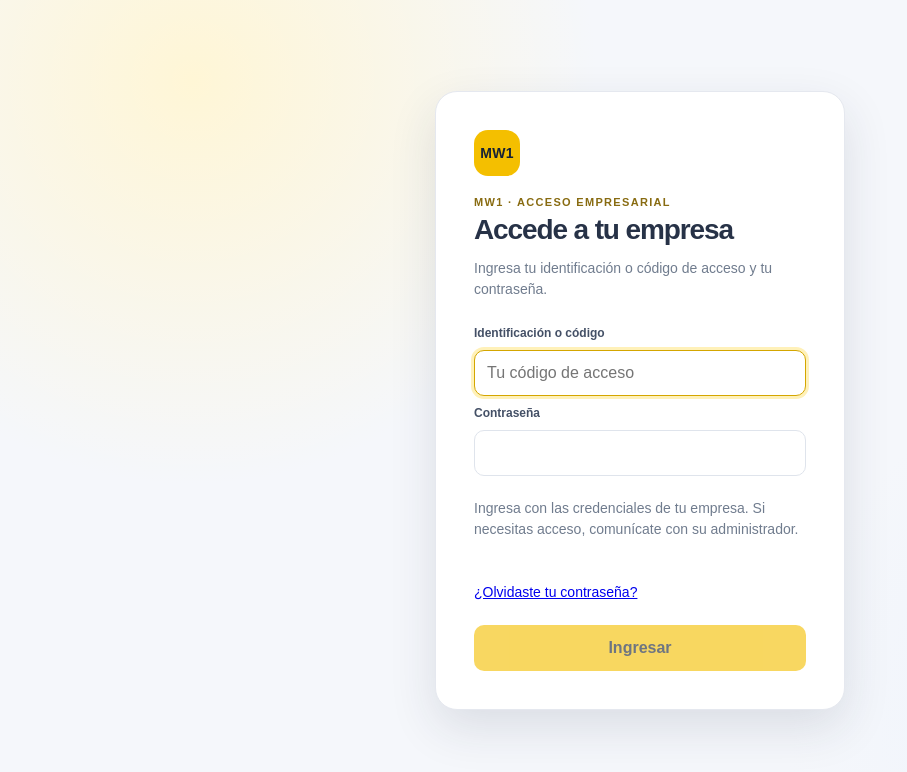
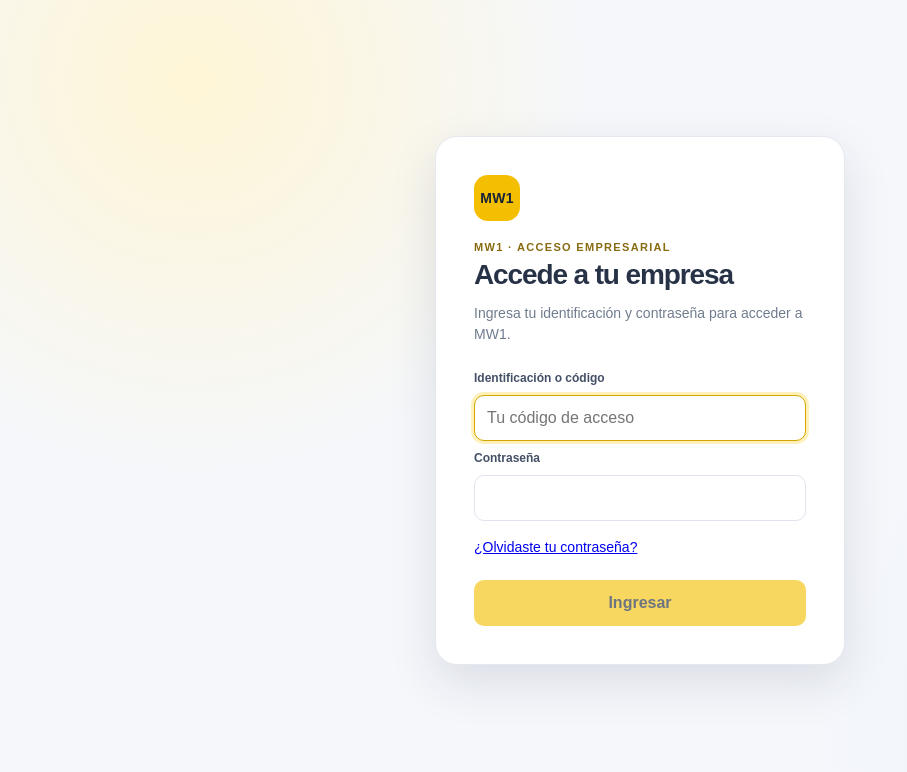
Before and after one commit to impuestosmovitex-byte/chatpro-atogob, a Next.js app: page /login in a window 1280 px wide. Shown: the top 772 px of the page, without its empty margins (0-907 px from the left). Built offline with nearby package versions, Linux system fonts and the light colour scheme.

Commit message:
fix(mw1): concise staging login layout, eliminate duplicate notices and keep sign-in visible

```diff
--- a/app/login/page.tsx
+++ b/app/login/page.tsx
@@ -73,7 +73,7 @@
         <p className={styles.eyebrow}>{platformLogin?'ACCESO PRIVADO · PLATAFORMA':'MW1 · ACCESO EMPRESARIAL'}</p>
         <h1>{platformLogin?'Administración de MW1':'Accede a tu empresa'}</h1>
         <p className={styles.copy}>
-          Ingresa tu identificación o código de acceso y tu contraseña.
+          {companySlug?'Estás ingresando a una empresa de pruebas.':'Ingresa tu identificación y contraseña para acceder a MW1.'}
         </p>
 
         <form className={styles.form} onSubmit={submit}>
@@ -97,38 +97,23 @@
             required
           />
 
-          {staging&&!platformLogin&&<section style={{border:'1px solid #d9e2f0',borderRadius:12,padding:14,margin:'8px 0 18px',background:'#f8fafc'}}>
-            <strong style={{display:'block',marginBottom:7}}>¿Dónde deseas ingresar?</strong>
-            <p className={styles.copy} style={{margin:'0 0 10px'}}>Clientes operativos como ATOGOB ingresan en MW1 producción. Esta dirección es exclusivamente para probar las mejoras antes de publicarlas.</p>
-            <a href="https://chatpro-web-production.up.railway.app/login" style={{fontWeight:750}}>Ingresar a MW1 operativo (ATO GOB y otros clientes) →</a>
-            {companySlug&&<p className={styles.copy} style={{margin:'10px 0 0'}}>Estás ingresando a la empresa de pruebas: <strong>{companySlug}</strong>.</p>}
-          </section>}
-          <p className={styles.copy}>
-            {platformLogin
-              ? 'Área privada y separada de las cuentas de clientes. Solo personal autorizado de MW1.'
-              : staging
-                ? 'Usa las credenciales de tu empresa. Este acceso no permite administrar la plataforma.'
-                : 'Ingresa con las credenciales de tu empresa. Si necesitas acceso, comunícate con su administrador.'}
-          </p>
-
+          {staging&&!platformLogin&&!companySlug&&<p className={styles.copy} style={{margin:'4px 0 6px',padding:10,background:'#fff8e6',borderRadius:8}}>
+            Esta página es para empresas piloto. Si tu empresa ya opera en MW1, <a href="https://chatpro-web-production.up.railway.app/login">ingresa al sistema actual</a>.
+          </p>}
           {!platformLogin&&<p className={styles.copy} style={{margin:'6px 0 4px'}}>
             <a href={'/recuperar-acceso'+(typeof window!=='undefined'&&
               new URLSearchParams(window.location.search).get('company')
               ? '?company='+encodeURIComponent(new URLSearchParams(window.location.search).get('company')||'')
               :'')}>¿Olvidaste tu contraseña?</a>
           </p>}
-          {staging&&!platformLogin&&<p className={styles.copy} style={{margin:'12px 0',lineHeight:1.5}}>
-            ¿Ya utilizas MW1 con ATOGOB? <a href="https://chatpro-web-production.up.railway.app/login" style={{fontWeight:700}}>Entrar a tu entorno actual</a>.
-            Las cuentas de producción no se trasladan automáticamente a este entorno de pruebas.
-          </p>}
-          {staging&&!platformLogin&&<p className={styles.copy}>
-            ¿Administras la plataforma? <a href="/login?mode=platform&next=%2Fadmin" style={{fontWeight:700}}>Acceso de superadministrador MW1</a>.
-          </p>}
           {error ? <p className={styles.error}>{error}</p> : null}
           <button type="submit" disabled={loading || !password || (staging&&!platformLogin&&!companySlug)}>
             {loading ? 'Ingresando…' : 'Ingresar'}
           </button>
         </form>
+        {staging&&<p className={styles.copy} style={{margin:'14px 0 0',fontSize:12,textAlign:'center'}}>
+          {platformLogin?<a href="/login">Acceso empresarial</a>:<a href="/login?mode=platform&next=%2Fadmin">Administración de MW1</a>}
+        </p>}
       </section>
     </main>
   );
```
